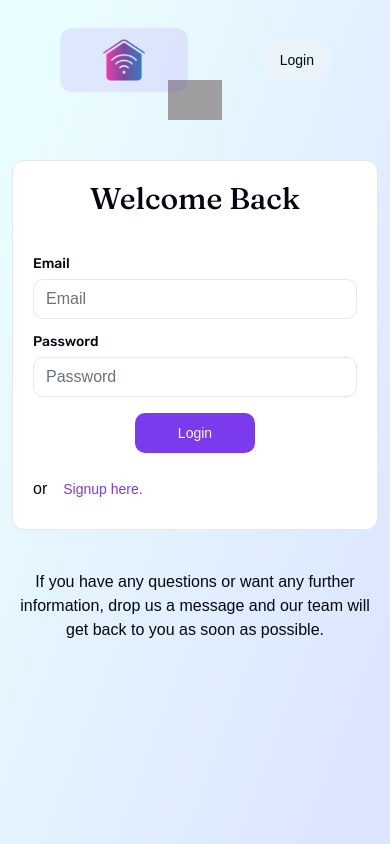
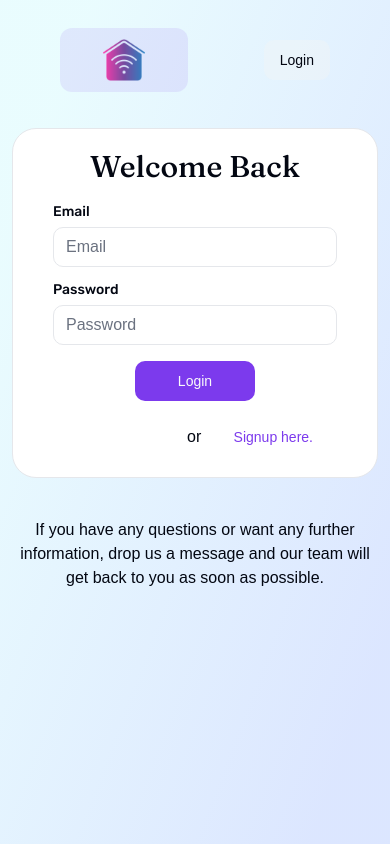
Before and after one commit to malikhuzaifabinahmed/SmartHome-app, a Next.js app: page /login in a window 390 px wide. Built offline with nearby package versions, Linux system fonts and the light colour scheme; grey boxes are pictures that could not be loaded; a web font is replaced by a local one.

Commit message:
added validation and toast on both signup and login form

```diff
--- a/src/app/login/page.js
+++ b/src/app/login/page.js
@@ -10,6 +10,7 @@ export default async function Page() {
         additionalText={
           "If you have any questions or want any further information, drop us a message and our team will get back to you as soon as possible."
         }
+        cardClass={"rounded-[24px]"}
       >
         <LoginForm />
       </SinglePageLayout>
--- a/src/app/signup/page.js
+++ b/src/app/signup/page.js
@@ -10,6 +10,7 @@ export default async function Page() {
         additionalText={
           "If you have any questions or want any further information, drop us a message and our team will get back to you as soon as possible."
         }
+        cardClass={"rounded-[24px]"}
       >
         <SignupForm />
       </SinglePageLayout>
--- a/src/components/Forms/LoginForm.jsx
+++ b/src/components/Forms/LoginForm.jsx
@@ -7,16 +7,16 @@ import { Formik, Form, ErrorMessage, useFormik } from "formik";
 import Link from "next/link";
 import { redirect, useRouter } from "next/navigation";
 import { useEffect, useState } from "react";
-import { toast } from "@/components/ui/sonner";
 import * as Yup from "yup";
 import { RotateCw } from "lucide-react";
 import InputField from "../ui/InputField";
 import MyButton, { myButtonVariants } from "../ui/MyButton";
 import { cn } from "@/lib/utils";
+import { toast } from "sonner";
 export default function LoginForm() {
   const [submitClicked, setSubmitClicked] = useState(false);
   const [isForgotPasswordClicked, setIsForgotPasswordClicked] = useState(false);
-  const [isLoading, setIsloading] = useState (false)
+  const [isLoading, setIsloading] = useState(false);
   const router = useRouter();
 
   const initialValues = {
@@ -24,43 +24,77 @@ export default function LoginForm() {
     password: "",
   };
 
-  const validationSchema =
-   Yup.object({
+  const validationSchema = Yup.object({
     email: Yup.string().email("invalidEmail").required("emptyField"),
     password: Yup.string().required("emptyField"),
   });
 
-
-      const formik = useFormik(
-{
+  const formik = useFormik({
     initialValues,
     validationSchema,
-onSubmit:(values)=>{
-setIsloading(true)
-  console.log(values)
-}
-}
-
-
-        );
+    onSubmit: (values) => {
+      setIsloading(true);
+      toast("Successful login");
+      console.log(values);
+    },
+  });
 
   return (
-    <form action= {formik.handleSubmit}className="flex w-full px-5 flex-col gap-4 my-5">
-      <InputField label="Email" type="email" placeholder="Email" onBlur={formik.handleBlur} onChange={formik.handleChange} value={formik.values.email} name={"email"} error={formik.touched.email && formik.errors.email && formik.errors.email  }/>
-      <InputField label="Password" type="password" placeholder="Password" onBlur={formik.handleBlur} onChange={formik.handleChange} value={formik.values.password} name={ "password"} error={formik.touched.password && formik.errors.password && formik.errors.password  }/>
+    <form
+      action={formik.handleSubmit}
+      className="flex w-full px-10 flex-col gap-4 mb-5"
+    >
+      <InputField
+        label="Email"
+        type="email"
+        placeholder="Email"
+        onBlur={formik.handleBlur}
+        onChange={formik.handleChange}
+        value={formik.values.email}
+        name={"email"}
+        error={
+          formik.touched.email && formik.errors.email && formik.errors.email
+        }
+      />
+      <InputField
+        label="Password"
+        type="password"
+        placeholder="Password"
+        onBlur={formik.handleBlur}
+        onChange={formik.handleChange}
+        value={formik.values.password}
+        name={"password"}
+        error={
+          formik.touched.password &&
+          formik.errors.password &&
+          formik.errors.password
+        }
+      />
       <MyButton
-      type= "submit"
-        className={cn("w-full flex gap-5 items-center max-w-[120px] mx-auto", myButtonVariants())}
+        type="submit"
+        className={cn(
+          "w-full flex gap-5 items-center max-w-[120px] mx-auto",
+          myButtonVariants()
+        )}
       >
-        {isLoading && <RotateCw className="animate-spin size-4"/>}
-      {!isLoading&&  "Login"}
+        {isLoading && <RotateCw className="animate-spin size-4" />}
+        {!isLoading && "Login"}
       </MyButton>
-    <div className="flex w-full">
-      <div className=" w-fit self-center ">or</div>
-        <Link href={'/signup'} className ={cn(myButtonVariants({variant : "link" ,className:"slef-end"}),'justify-slef-end')} variant = "link"> Signup here.</Link>
+      <div className="flex w-1/2 ml-auto mr-2 justify-between items-center">
+        {" "}
+        {/* Added justify-between and items-center */}
+        <div className="self-center">or</div>
+        <Link
+          href={"/signup"}
+          className={cn(
+            myButtonVariants({ variant: "link", className: "slef-end" }),
+            "self-end"
+          )}
+          variant="link"
+        >
+          Signup here.
+        </Link>
       </div>
     </form>
-
-
   );
 }
--- a/src/components/Forms/SignupForm.jsx
+++ b/src/components/Forms/SignupForm.jsx
@@ -6,6 +6,9 @@ import * as Yup from "yup";
 import InputField from "../ui/InputField";
 import { RotateCw } from "lucide-react";
 import MyButton from "../ui/MyButton";
+import { Formik, useFormik } from "formik";
+import { toast } from "sonner";
+
 export default function SignupForm() {
   const [isLoading, setIsloading] = useState(false);
   const initialValues = {
@@ -17,24 +20,34 @@ export default function SignupForm() {
   };
 
   const validationSchema = Yup.object({
-    first_name: Yup.string().required("First Name is required"),
-    last_name: Yup.string().required("Last Name is required"),
-    email: Yup.string().email("Invalid email address").required("Required"),
-    password: Yup.string()
-      .min(6, "Password must be at least 6 characters")
-      .required("Password is required"),
+    first_name: Yup.string().required("emptyField"),
+    last_name: Yup.string().required("emptyField"),
+    email: Yup.string().email("Invalid email address").required("emptyField"),
+    password: Yup.string().min(8, "passwordStrength").required("emptyField"),
     password_confirmation: Yup.string()
-      .oneOf([Yup.ref("password"), null], "Passwords must match")
-      .required("Confirm Password is required"),
+      .oneOf([Yup.ref("password"), null], "passwordMismatch")
+      .required("emptyField"),
   });
 
   const onSubmit = (values) => {
     dispatch(registerUser(values));
   };
 
+  const formik = useFormik({
+    initialValues,
+    validationSchema,
+    onSubmit: (values) => {
+      setIsloading(true);
+      toast("Successful sign up.");
+      console.log(values);
+    },
+  });
   return (
-    <form className="flex flex-col gap-5 my-10 w-full">
-      <div className="mx-auto w-full flex flex-col gap-5 px-5 max-w-sm">
+    <form
+      action={formik.handleSubmit}
+      className="flex flex-col  gap-5 mb-10 w-full"
+    >
+      <div className="mx-auto w-full flex flex-col gap-5 px-10 ">
         <div className="grid w-full max-w-md  items-center gap-1.5">
           <InputField
             label="First Name"
@@ -42,6 +55,14 @@ export default function SignupForm() {
             id="first_name"
             placeholder="First Name"
             name="first_name"
+            onBlur={formik.handleBlur}
+            onChange={formik.handleChange}
+            value={formik.values.first_name}
+            error={
+              formik.touched.first_name &&
+              formik.errors.first_name &&
+              formik.errors.first_name
+            }
           />
         </div>
         <div className="grid w-full max-w-md  items-center gap-1.5">
@@ -51,6 +72,14 @@ export default function SignupForm() {
             id="last_name"
             placeholder="Last Name"
             name="last_name"
+            onBlur={formik.handleBlur}
+            onChange={formik.handleChange}
+            value={formik.values.last_name}
+            error={
+              formik.touched.last_name &&
+              formik.errors.last_name &&
+              formik.errors.last_name
+            }
           />
         </div>
         <div className="grid w-full max-w-md  items-center gap-1.5">
@@ -60,6 +89,12 @@ export default function SignupForm() {
             id="email"
             placeholder="Email"
             name="email"
+            onBlur={formik.handleBlur}
+            onChange={formik.handleChange}
+            value={formik.values.email}
+            error={
+              formik.touched.email && formik.errors.email && formik.errors.email
+            }
           />
         </div>
         <div className="grid w-full max-w-md items-center gap-1.5">
@@ -68,6 +103,15 @@ export default function SignupForm() {
             type="password"
             id="password"
             placeholder="Enter Your Password"
+            name={"password"}
+            onBlur={formik.handleBlur}
+            onChange={formik.handleChange}
+            value={formik.values.password}
+            error={
+              formik.touched.password &&
+              formik.errors.password &&
+              formik.errors.password
+            }
           />
         </div>
         <div className="grid w-full max-w-md items-center gap-1.5">
@@ -75,13 +119,22 @@ export default function SignupForm() {
             label="Confirm Password"
             type="password"
             id="password_confirmation"
+            name={"password_confirmation"}
             placeholder="Confirm Password"
+            onBlur={formik.handleBlur}
+            onChange={formik.handleChange}
+            value={formik.values.password_confirmation}
+            error={
+              formik.touched.password_confirmation &&
+              formik.errors.password_confirmation &&
+              formik.errors.password_confirmation
+            }
           />
         </div>
 
-        <MyButton className=" min-[320px]:w-[246px] self-center">
+        <MyButton type="submit" className=" min-[320px]:w-[246px] self-center">
           {isLoading && <RotateCw className="mr-2 h-4 w-4 animate-spin" />}
-          Sign up
+          {!isLoading && "Sign up"}
         </MyButton>
         <div className="text-xs self-end">
           Already have an account?
--- a/src/components/SinglePageLayout.jsx
+++ b/src/components/SinglePageLayout.jsx
@@ -1,4 +1,5 @@
 import { cn } from "@/lib/utils";
+import Image from "next/image";
 import Link from "next/link";
 
 function SinglePageLayout({
@@ -22,15 +23,11 @@ function SinglePageLayout({
       }}
       className={cn("min-h-screen w-full flex  ", className)}
     >
-      <div className="w-full py-20 px-3 sm:px-20">
+      <div className="w-full pt-32 py-20 px-3 sm:px-20">
         {showLogo && (
-          <div>
+          <div className="relative max-sm:hidden size-28 mx-auto">
             <Link href={"/"}>
-              <img
-                className="h-10 mx-auto mb-10"
-                alt=""
-                src={"/images/nestoblack.png"}
-              />
+              <Image fill className="mx-auto  mb-10" alt="" src={"/logo.png"} />
             </Link>
           </div>
         )}
--- a/src/components/showError.jsx
+++ b/src/components/showError.jsx
@@ -4,7 +4,7 @@ import { cn } from "@/lib/utils";
 export default function ShowError({ type, children, className }) {
   if (type) {
     return (
-      <div className={cn("text-red-500 text-sm", className)}>
+      <div className={cn("text-red-500 text-sm  ", className)}>
         {type && errors[type]}
       </div>
     );
--- a/tailwind.config.js
+++ b/tailwind.config.js
@@ -67,6 +67,11 @@ module.exports = {
         sm: "calc(var(--radius) - 4px)",
       },
       keyframes: {
+        slide: {
+          from: { width: 0, height: 0 },
+          to: { width: "100%", height: "100%" },
+        },
+
         "accordion-down": {
           from: { height: "0" },
           to: { height: "var(--radix-accordion-content-height)" },
@@ -77,6 +82,7 @@ module.exports = {
         },
       },
       animation: {
+        slideIn: "slide 2s ease-out ",
         "accordion-down": "accordion-down 0.2s ease-out",
         "accordion-up": "accordion-up 0.2s ease-out",
       },
```
Lines whose indentation alone changed are shown as unchanged.
